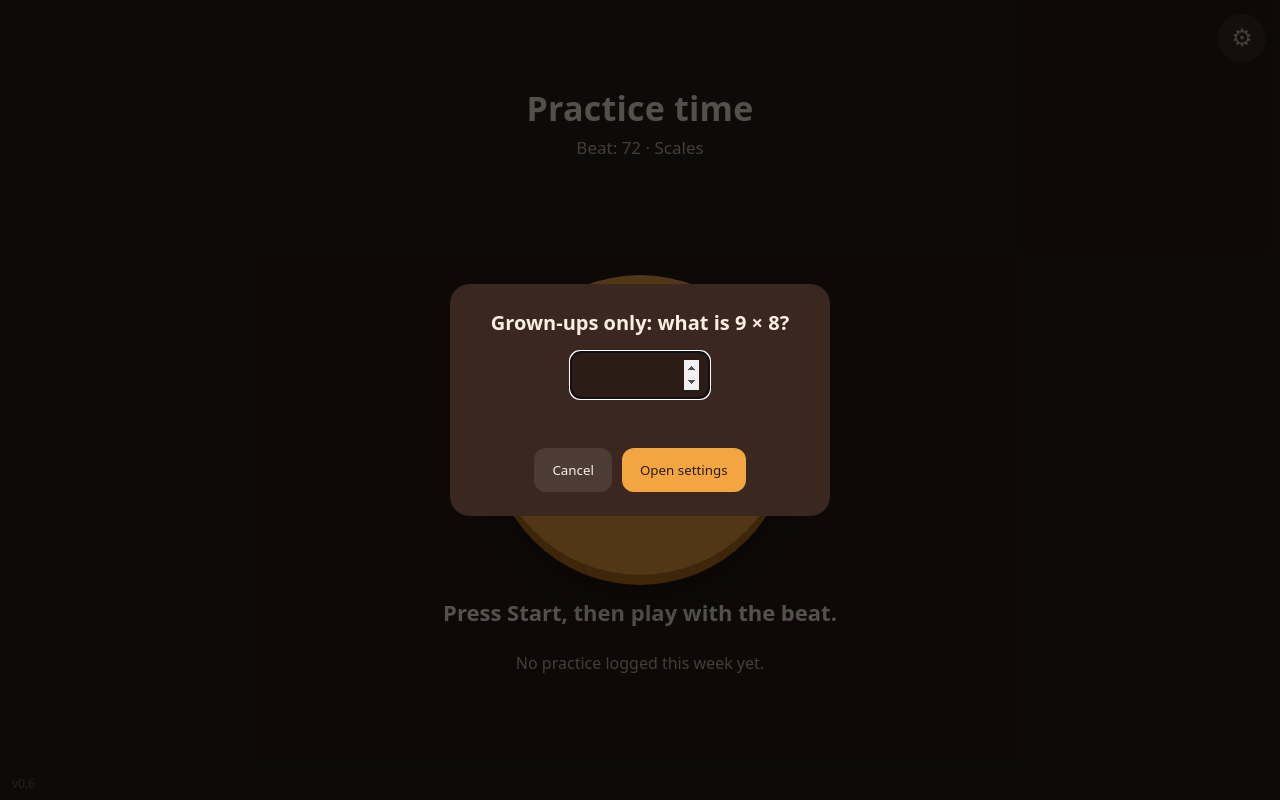
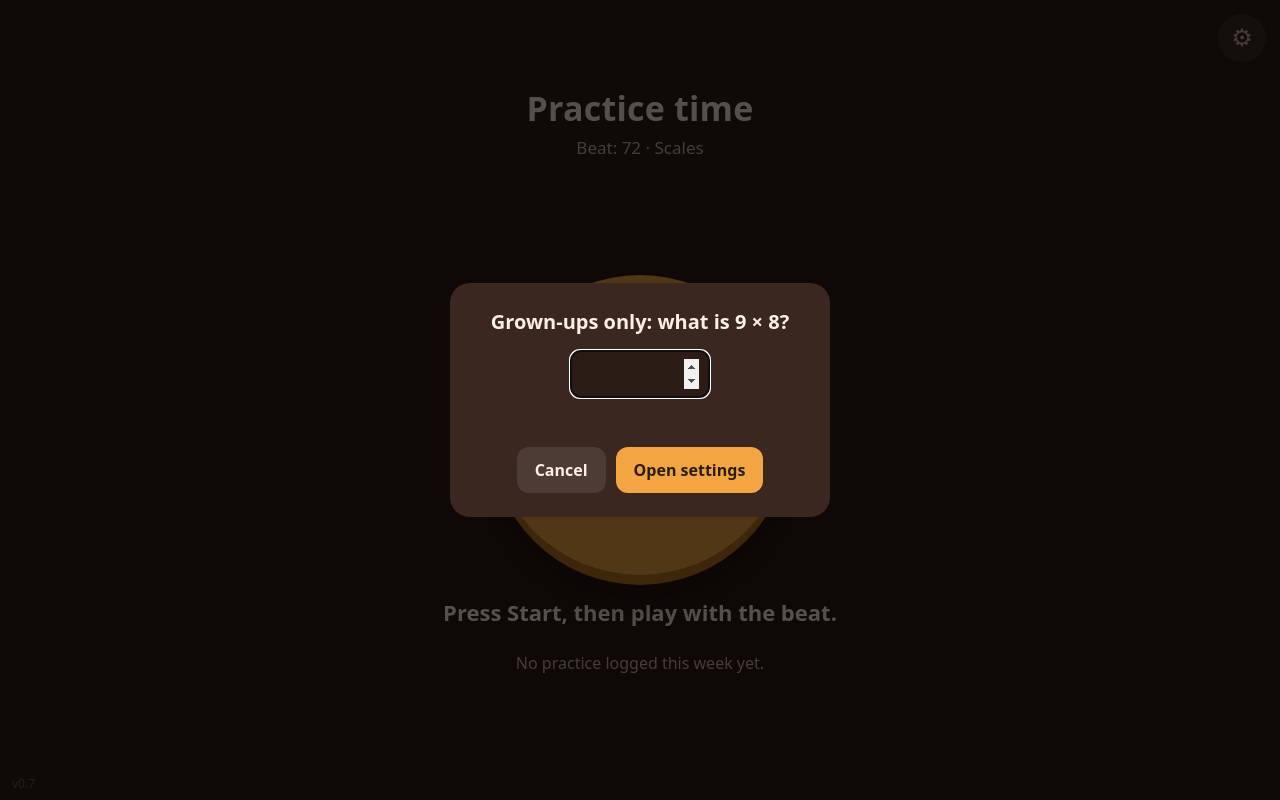
Before and after one commit to ryanmas13/Practice-coach, a plain HTML site: page index.html in a window 1280 px wide. Both pictures are taken after a click on the button "Parent settings". Drawn offline with Linux system fonts and the light colour scheme.

Commit message:
Fix button and input font sizes; bump to v0.7
The font shorthands with "inherit" were invalid CSS and were dropped
by the browser. Split them into font-family, font-size and font-weight.

Co-Authored-By: Claude Haiku 5.5 <noreply@anthropic.com>
Claude-Session: https://claude.ai/code/session_01DCPrTMiutNAfoKXfDaYrsA

```diff
--- a/index.html
+++ b/index.html
@@ -21,7 +21,7 @@ body{background:var(--bg);color:var(--ink);font:18px/1.45 Nunito,"Avenir Next",s
 main{min-height:100%;display:flex;flex-direction:column;align-items:center;justify-content:center;gap:22px;padding:28px 20px 40px;text-align:center}
 h1{font-size:34px;line-height:1.05;margin:0;font-weight:800;letter-spacing:.2px}
 #tempoLine{color:var(--muted);font-size:17px;margin-top:-12px}
-#big{position:relative;width:min(62vw,300px);aspect-ratio:1;border-radius:50%;border:0;background:var(--amber);color:#2b1d16;font:800 40px/1 inherit;font-family:inherit;box-shadow:0 10px 0 #b8741f,0 22px 40px #0006;cursor:pointer;transition:transform .08s}
+#big{position:relative;width:min(62vw,300px);aspect-ratio:1;border-radius:50%;border:0;background:var(--amber);color:#2b1d16;font-family:inherit;font-size:40px;font-weight:800;line-height:1;box-shadow:0 10px 0 #b8741f,0 22px 40px #0006;cursor:pointer;transition:transform .08s}
 #big:active{transform:translateY(6px);box-shadow:0 4px 0 #b8741f,0 12px 24px #0006}
 #big.playing{background:#e8e0d6;box-shadow:0 10px 0 #9c9086,0 22px 40px #0006}
 #lamp{position:absolute;inset:-14px;border-radius:50%;border:8px solid transparent;pointer-events:none}
@@ -51,10 +51,10 @@ h1{font-size:34px;line-height:1.05;margin:0;font-weight:800;letter-spacing:.2px}
 .row{display:flex;justify-content:space-between;align-items:center;gap:12px;padding:10px 0;border-bottom:1px solid #ffffff14}
 .row label{flex:1}
 .row small{display:block;color:var(--muted);font-size:14px}
-input,select{font:16px inherit;font-family:inherit;padding:8px 10px;border-radius:10px;border:1px solid #ffffff30;background:#2b1d16;color:var(--ink);min-height:44px}
+input,select{font-family:inherit;font-size:16px;padding:8px 10px;border-radius:10px;border:1px solid #ffffff30;background:#2b1d16;color:var(--ink);min-height:44px}
 input[type=number]{width:96px;text-align:right}
 input[type=checkbox]{width:26px;height:26px;min-height:0}
-.btn{font:700 16px inherit;font-family:inherit;padding:12px 18px;border-radius:12px;border:0;background:var(--amber);color:#2b1d16;min-height:44px;cursor:pointer}
+.btn{font-family:inherit;font-size:16px;font-weight:700;padding:12px 18px;border-radius:12px;border:0;background:var(--amber);color:#2b1d16;min-height:44px;cursor:pointer}
 .btn.ghost{background:#ffffff18;color:var(--ink)}
 table{width:100%;border-collapse:collapse;font-size:15px}
 td,th{padding:7px 6px;border-bottom:1px solid #ffffff14;text-align:right}
@@ -236,7 +236,7 @@ async function startPractice(){
         : e && e.name === 'NotFoundError' ? 'No microphone was found.'
         : 'I couldn\'t start the microphone (' + ((e && e.name) || 'unknown error') + ').';
     $('status').textContent = why;
-    let diag = 'v0.6 · ' + ((e && e.name) || '?') + (e && e.constraint ? ' on "' + e.constraint + '"' : '') + (e && e.message ? ' · ' + e.message : '');
+    let diag = 'v0.7 · ' + ((e && e.name) || '?') + (e && e.constraint ? ' on "' + e.constraint + '"' : '') + (e && e.message ? ' · ' + e.message : '');
     try{ const devs = await navigator.mediaDevices.enumerateDevices(); diag += ' · microphones found: ' + devs.filter(d => d.kind === 'audioinput').length; }catch(_){}
     diag += ' · ' + navigator.userAgent.replace(/^Mozilla\/5\.0 /,'').slice(0,90);
     $('diag').textContent = diag;
@@ -576,6 +576,6 @@ $('copyInfo').addEventListener('click', async () => { try{ await navigator.clipb
 renderHeader(); renderWeek();
 }
 </script>
-<div style="position:fixed;left:12px;bottom:8px;color:#cdb7a466;font-size:12px">v0.6</div>
+<div style="position:fixed;left:12px;bottom:8px;color:#cdb7a466;font-size:12px">v0.7</div>
 </body>
 </html>
```
